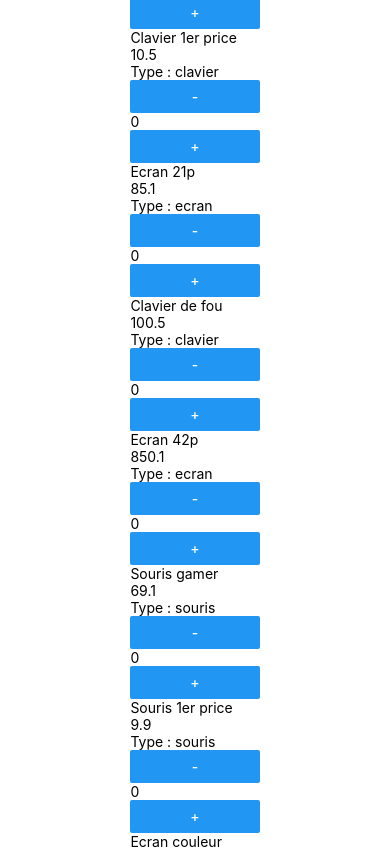
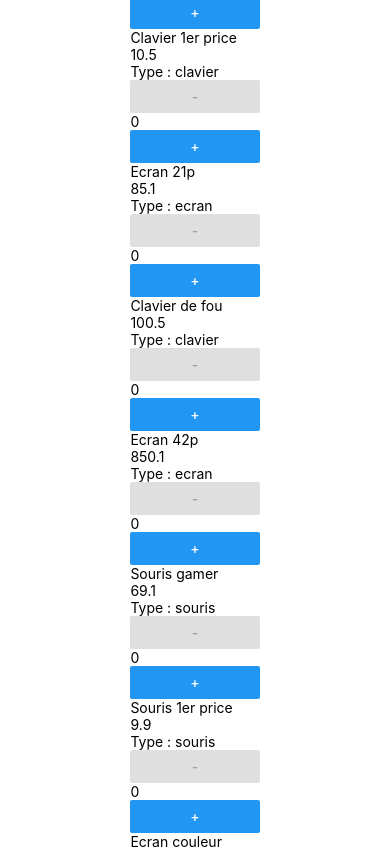
Before and after one commit to KilianAlves/gestion-panier, a React Native app: screen / in a window 390 px wide. Shown: the top 849 px of the page. Built offline with nearby package versions, Linux system fonts and the light colour scheme; data requests are answered from the project's data file.

Commit message:
bouton quantite OK

```diff
--- a/src/components/Article.js
+++ b/src/components/Article.js
@@ -1,13 +1,16 @@
 import { Text, View } from "react-native";
 import Quantity from "./Quantity";
+import useQuantity from "../hooks/useQuantity";
 
 export default function Article({ article }) {
+  const { quantity, onUpdate } = useQuantity();
+
   return (
     <View>
       <Text>{article.description}</Text>
       <Text>{article.price}</Text>
       <Text>Type : {article.type}</Text>
-      <Quantity quantity={0} />
+      <Quantity quantity={quantity} onUpdate={onUpdate} />
     </View>
   );
 }
--- a/src/components/Quantity.js
+++ b/src/components/Quantity.js
@@ -1,12 +1,22 @@
 import { Text, Button } from "react-native";
 
 export default function Quantity({ quantity, onUpdate }) {
-  const pressedButton = () => {};
   return (
     <>
-      <Button title="-" onPress={pressedButton} />
+      <Button
+        title="-"
+        onPress={() => {
+          onUpdate(quantity - 1);
+        }}
+        disabled={quantity <= 0 ? true : false}
+      />
       <Text>{quantity}</Text>
-      <Button title="+" onPress={pressedButton} />
+      <Button
+        title="+"
+        onPress={() => {
+          onUpdate(quantity + 1);
+        }}
+      />
     </>
   );
 }
--- /dev/null
+++ b/src/hooks/useQuantity.js
@@ -0,0 +1,10 @@
+import { useState } from "react";
+
+export default function useQuantity() {
+  const [quantity, setQuantity] = useState(0);
+  const onUpdate = (changedQuantity) => {
+    setQuantity(changedQuantity);
+  };
+
+  return { quantity, onUpdate };
+}
```
